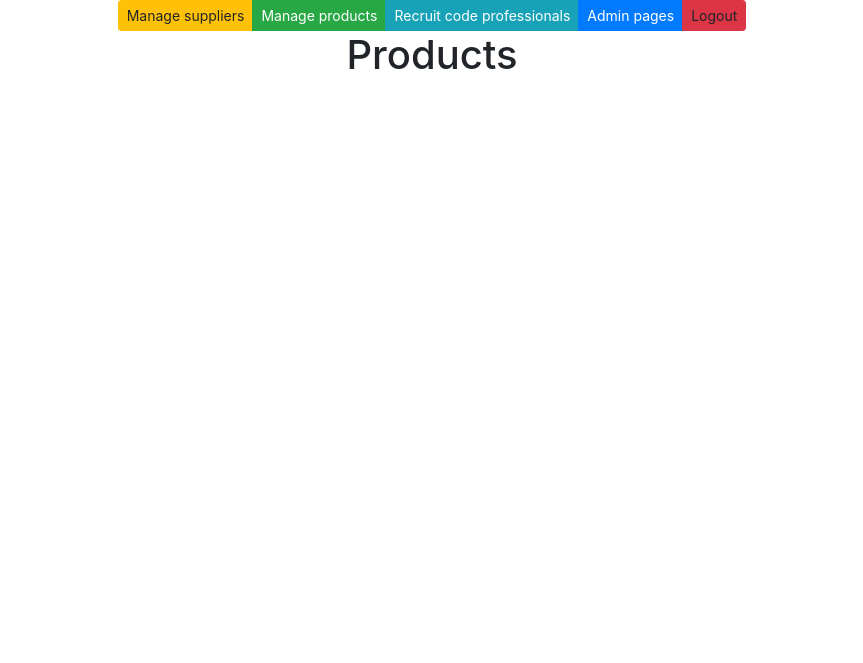
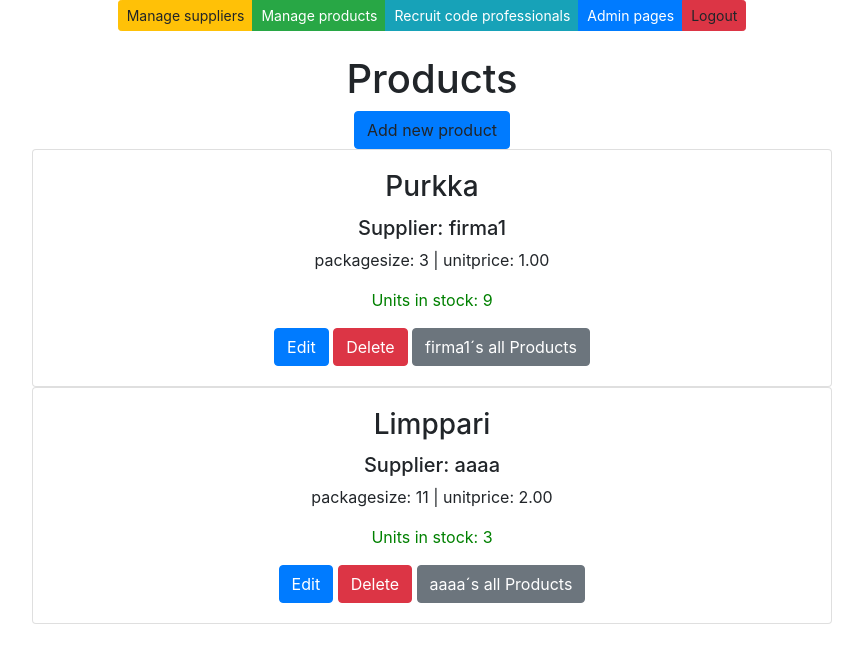
Before and after one commit to ElinaSorvali/djangokurssi-suppliers, a Django app: page /products/ in a window 1280 px wide. Shown: the top 663 px of the page, without its empty margins (208-1071 px from the left). Run offline with Django 5.2, Linux system fonts and the light colour scheme; data comes from the database, SQL or seed files in the repository; both versions use the stored data as it was after the commit; some libraries are stand-ins or nearby versions.

Commit message:
listaukset ja lisäykset toimii

```diff
--- a/app/templates/productlist.html
+++ b/app/templates/productlist.html
@@ -2,6 +2,81 @@
 
 {% block content %}
 
+<br />
+<!-- Lisäyslomakkeen paikka -->
+<div id="add-div"></div>
+<br />
+
 <h1>Products</h1>
 
+<a onclick="showaddform()" class="btn btn-primary">Add new product</a>
+
+{% for p in products %}
+
+<div class="card" style="width: 50rem;">
+    <div class="card-body">
+        <h3 class="card-title">{{p.productname}} </h3>
+        <h5 class="card-text">Supplier: {{p.supplier.companyname}}</h5>
+        <p class="card-text">packagesize: {{p.packagesize}} | unitprice: {{p.unitprice}}</p>
+        <p class="card-text" style="color: green;">Units in stock: {{p.unitsinstock}}</p>
+        <a href="/edit-product-get/{{p.id}}/" class="btn btn-primary">Edit</a>
+
+        <a href="/confirm-delete-product/{{p.id}}/" class="btn btn-danger">Delete</a>
+
+        <a href="/products-by-supplier/{{p.supplier.id}}/" class="btn btn-secondary">{{p.supplier.companyname}}´s all
+            Products</a>
+
+    </div>
+</div>
+
+<!-- Jos sivulla ei ole mtn -->
+{% empty %}
+
+<div class="card" style="width: 50rem;">
+    <div class="card-body">
+        <p class="card-text">No products found in the database </p>
+    </div>
+</div>
+
+{%endfor%}
+
+
+<script>
+
+    let y = `
+    <h2 style="color: darkorange;">Please fill in form</h2>
+
+    <div class="card" style="width: 20rem;">
+        <div class="card-body">
+            <form method="post" action="/add-product/">
+                {%csrf_token %}
+                <input class="card-text" class="card-text" type="text" placeholder="product name" name="productname">
+                <input class="card-text" type="text" placeholder="package size" name="packagesize">
+                <input class="card-text" type="text" placeholder="unitprice" name="unitprice">
+                <input class="card-text" type="text" placeholder="units in stock or 0" name="unitsinstock">
+                <br />
+                <label for="supplier">Supplier</label>
+                <select id="supplier" name="supplier">
+                {% for s in suppliers %}
+                  <option value="{{s.id}}">{{s.companyname}}</option>
+                  {% endfor %}
+                </select>
+
+                <br/>
+                <input type="submit" value="Confirm" class="btn btn-success btn-sm" name="">
+                <input type="submit" id="hide-btn" class="btn btn-secondary btn-sm" onclick="hideaddform()" value="Cancel" name="">
+            </form>
+        </div>
+    </div>`
+
+    function showaddform() {
+        document.getElementById("add-div").innerHTML = y
+    }
+
+    function hideaddform() {
+        document.getElementById("add-div").innerHTML = ""
+    }
+
+</script>
+
 {% endblock %}
--- a/app/urls.py
+++ b/app/urls.py
@@ -1,13 +1,17 @@
 from django.urls import path
 
-from .views import landingview, productlistview, supplierlistview
+from .views import landingview, productlistview, supplierlistview, addsupplier, addproduct
 
 urlpatterns = [
     path('', landingview),
 
     # Products url´s
     path('products/', productlistview),
+    path('add-product/', addproduct),
+
 
     # Supplier url´s
     path('suppliers/', supplierlistview),
+    path('add-supplier/', addsupplier),
+
 ]
--- a/app/views.py
+++ b/app/views.py
@@ -1,10 +1,90 @@
-from django.shortcuts import render
+from django.shortcuts import render, redirect
+from .models import Supplier, Product
 
 def landingview(request):
     return render(request, 'landingpage.html')
 
+# Product view´s
+
 def productlistview(request):
-    return render(request, 'productlist.html')
+    productlist = Product.objects.all()
+    supplierlist = Supplier.objects.all()
+    context = {'products': productlist, 'suppliers': supplierlist}
+    return render (request,"productlist.html",context)
 
+
+def addproduct(request):
+    a = request.POST['productname']
+    b = request.POST['packagesize']
+    c = request.POST['unitprice']
+    d = request.POST['unitsinstock']
+    e = request.POST['supplier']
+
+    Product(productname = a, packagesize = b, unitprice = c, unitsinstock = d, supplier = Supplier.objects.get(id = e)).save()
+    return redirect(request.META['HTTP_REFERER'])
+
+
+def confirmdeleteproduct(request, id):
+    product = Product.objects.get(id = id)
+    context = {'product': product}
+    return render (request,"confirmdelprod.html",context)
+
+
+def deleteproduct(request, id):
+    Product.objects.get(id = id).delete()
+    return redirect(productlistview)
+
+
+def edit_product_get(request, id):
+        product = Product.objects.get(id = id)
+        context = {'product': product}
+        return render (request,"edit_product.html",context)
+
+
+def edit_product_post(request, id):
+        item = Product.objects.get(id = id)
+        item.unitprice = request.POST['unitprice']
+        item.unitsinstock = request.POST['unitsinstock']
+        item.save()
+        return redirect(productlistview)
+
+def products_filtered(request, id):
+    productlist = Product.objects.all()
+    filteredproducts = productlist.filter(supplier = id)
+    context = {'products': filteredproducts}
+    return render (request,"productlist.html",context)
+
+
+# Supplier view´s
 def supplierlistview(request):
-    return render(request, 'supplierlist.html')
+    supplierlist = Supplier.objects.all()
+    context = {'suppliers': supplierlist}
+    return render (request,"supplierlist.html",context)
+
+def addsupplier(request):
+    a = request.POST['companyname']
+    b = request.POST['contactname']
+    c = request.POST['address']
+    d = request.POST['phone']
+    e = request.POST['email']
+    f = request.POST['country']
+    Supplier(companyname = a, contactname = b, address = c, phone = d, email = e, country = f).save()
+    return redirect(request.META['HTTP_REFERER'])
+
+
+def confirmdeletesupplier(request, id):
+    supplier = Supplier.objects.get(id = id)
+    context = {'supplier': supplier}
+    return render (request,"confirmdelsupp.html",context)
+
+
+def deletesupplier(request, id):
+    Supplier.objects.get(id = id).delete()
+    return redirect(supplierlistview)
+
+
+def searchsuppliers(request):
+    search = request.POST['search']
+    filtered = Supplier.objects.filter(companyname__icontains=search)
+    context = {'suppliers': filtered}
+    return render (request,"supplierlist.html",context)
```
Also changed, not shown: app/admin.py (+12 -1 lines), app/templates/supplierlist.html (+74 -1 lines), db.sqlite3.
